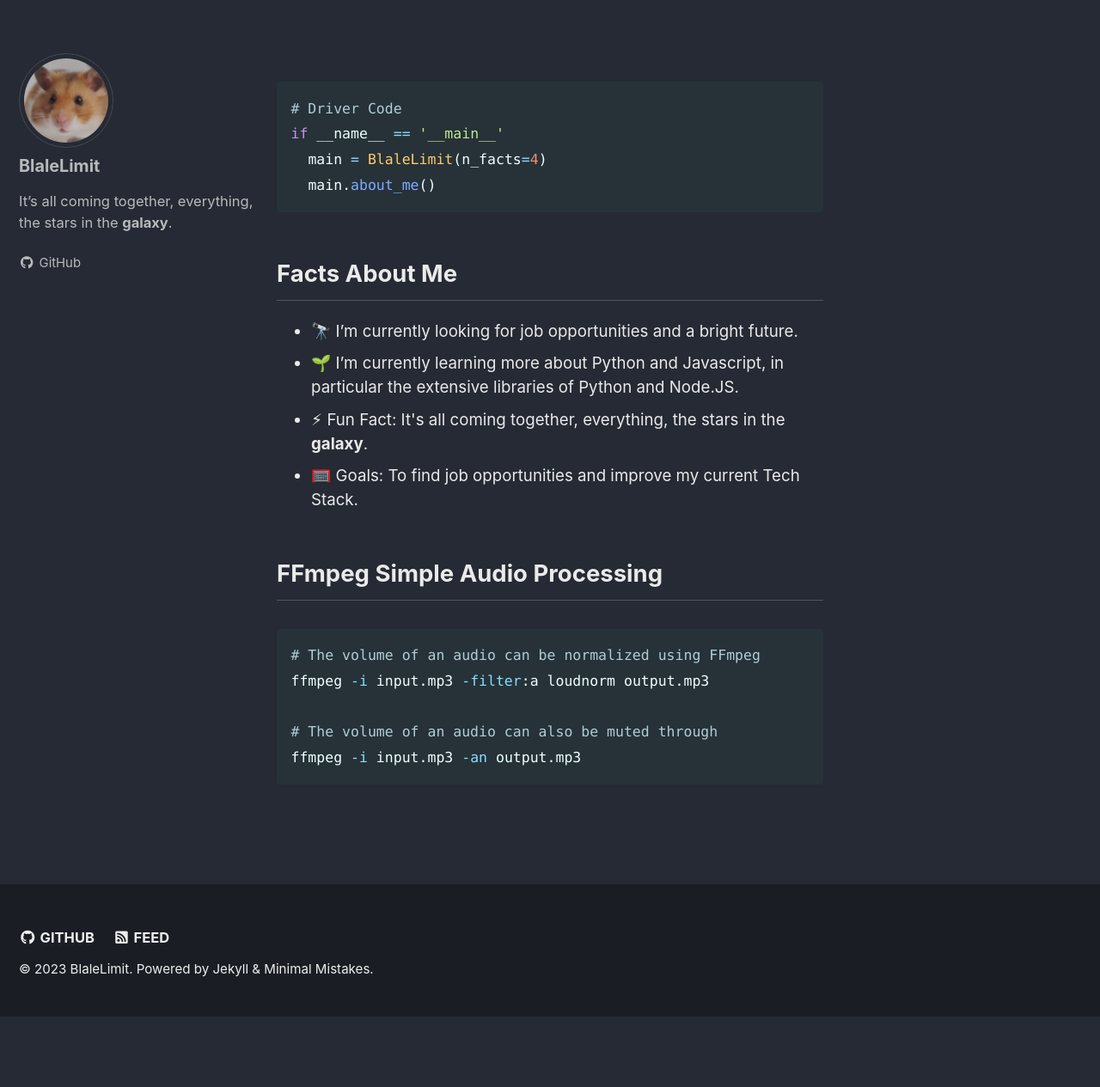
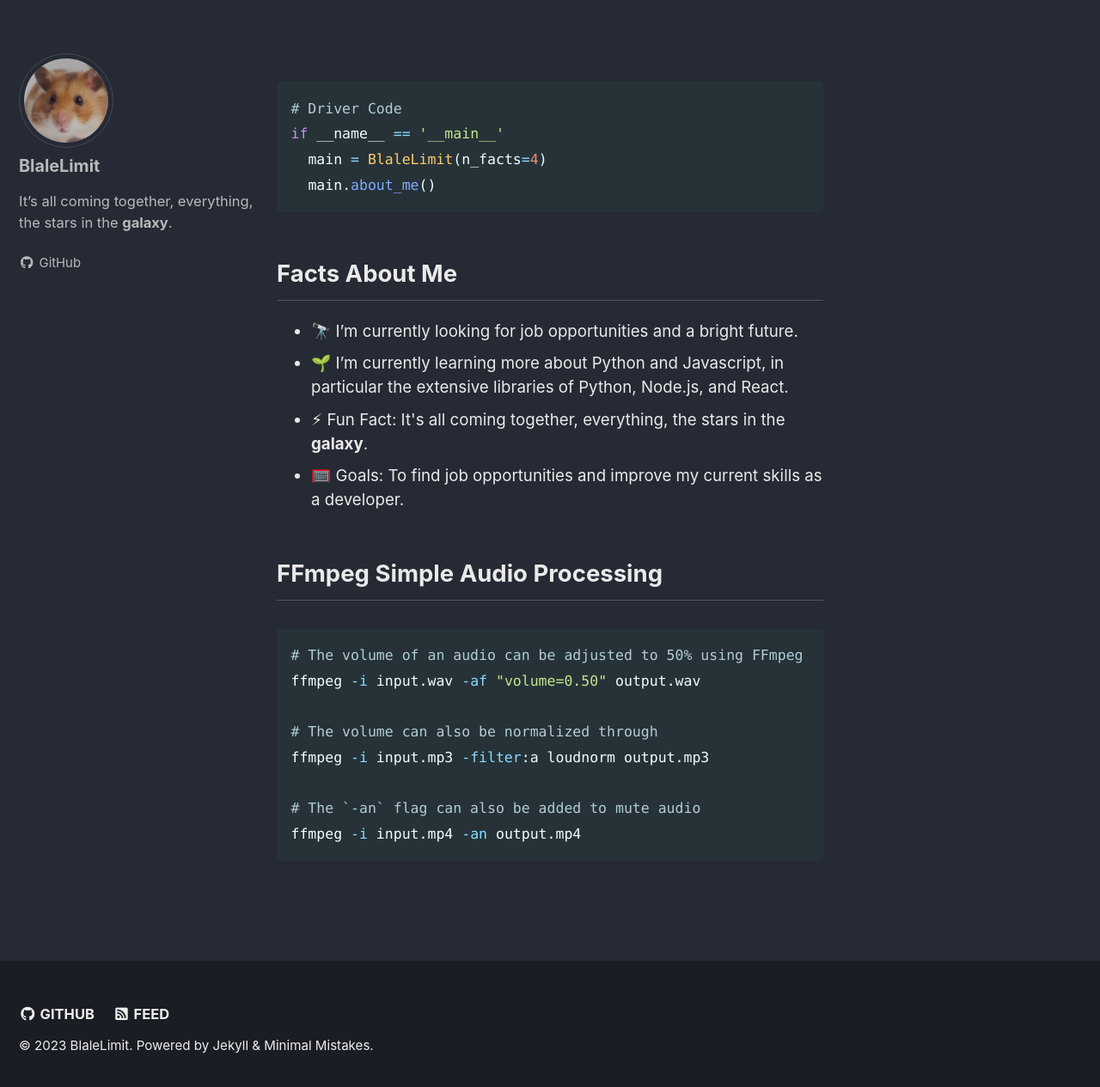
Before and after one commit to blalelimit/blalelimit-portfolio, a Jekyll site: the page built from _pages/about.html, in a window 1280 px wide and 1400 px high, scrolled down 256 px, cut to the strip 127-1392 px from the top of the window. Shown: the whole strip at 86% size. Built offline with Jekyll 4.4.1, drawn with Linux system fonts in a browser that asks for light colours; cached includes are drawn as plain includes; before the commit the page ends 1566 px from its top, so only the background shows below that.

Commit message:
commit: updated pages

```diff
--- a/_pages/about.html
+++ b/_pages/about.html
@@ -17,16 +17,19 @@ if __name__ == '__main__'
 <h2>Facts About Me</h2>
 <ul>
   <li>🔭 I’m currently looking for job opportunities and a bright future.</li>
-  <li>🌱 I’m currently learning more about Python and Javascript, in particular the extensive libraries of Python and Node.JS.</li>
+  <li>🌱 I’m currently learning more about Python and Javascript, in particular the extensive libraries of Python, Node.js, and React.</li>
   <li>⚡ Fun Fact: It's all coming together, everything, the stars in the <strong>galaxy</strong>.</li>
-  <li>🥅 Goals: To find job opportunities and improve my current Tech Stack.</li>
+  <li>🥅 Goals: To find job opportunities and improve my current skills as a developer.</li>
 </ul>
 
 <h2>FFmpeg Simple Audio Processing</h2>
 {% highlight bash %}
-# The volume of an audio can be normalized using FFmpeg
+# The volume of an audio can be adjusted to 50% using FFmpeg
+ffmpeg -i input.wav -af "volume=0.50" output.wav
+
+# The volume can also be normalized through
 ffmpeg -i input.mp3 -filter:a loudnorm output.mp3
 
-# The volume of an audio can also be muted through
-ffmpeg -i input.mp3 -an output.mp3
+# The `-an` flag can also be added to mute audio
+ffmpeg -i input.mp4 -an output.mp4
 {% endhighlight %}
--- a/index.html
+++ b/index.html
@@ -24,7 +24,7 @@ feature_row2:
 {% include feature_row type="center" %}
 
 <h2>Who I Am</h2>
-<p>I am <strong>blalelimit</strong>, an aspiring Data Scientist currently studying Computer Science.
+<p>I am <strong>blalelimit</strong>.
   To improve my industry skills, I create programs written in Python, Javascript, and Java.
   I engage in the discovery of Machine Learning models, an area I am most interested in.
   I also enjoy video editing and multimedia processing through Python Image Library (PIL) and FFmpeg.
```
